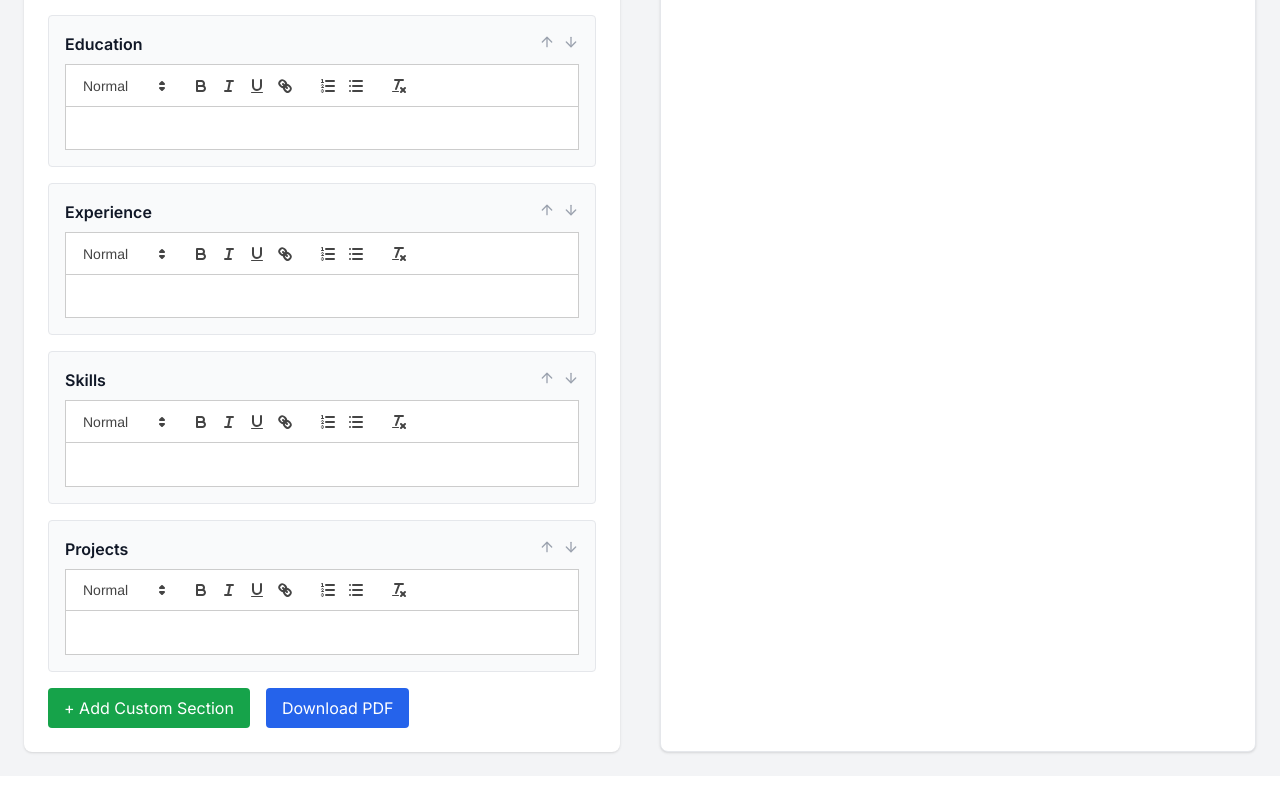
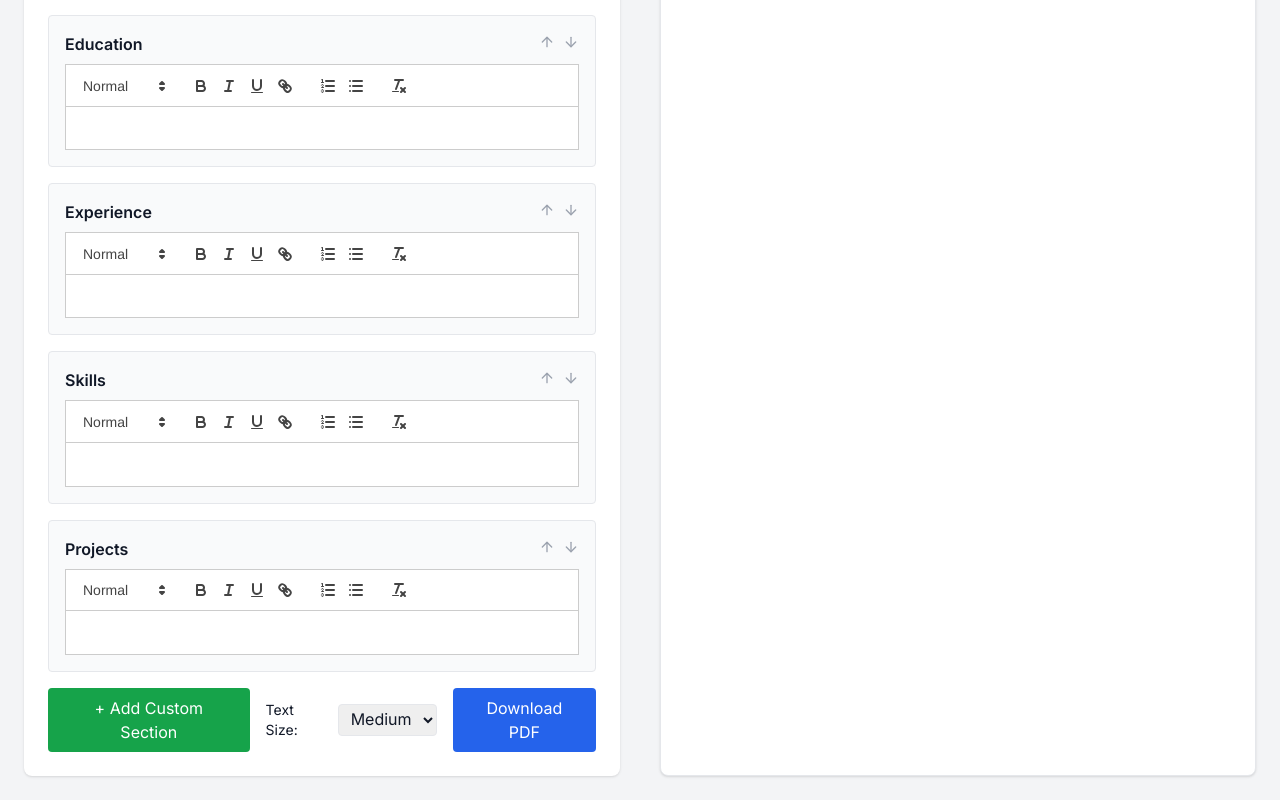
Before and after one commit to gogoyal/job-tracker, a React (Create React App) app in the folder client/: page /resume-builder in a window 1280 px wide. Shown: the part 591-1391 px from the top of the page. Before the commit the page ends 1367 px from the top, so only its background shows below. Built offline with nearby package versions, Linux system fonts and the light colour scheme.

Commit message:
✅ Added  text size variations

```diff
--- a/client/src/components/ResumePreview.js
+++ b/client/src/components/ResumePreview.js
@@ -1,9 +1,19 @@
 import React from "react";
 
-const ResumePreview = ({ sections, profileImage }) => {
+const ResumePreview = ({
+  sections,
+  profileImage,
+  fontSize = "14px",
+  theme = "blue",
+}) => {
+  // Get dynamic title color based on theme
+  const getTitleColor = () => {
+    return theme === "dark" ? "text-gray-700" : "text-blue-600";
+  };
+
   return (
     <div className="space-y-4">
-      {/* Profile Image (only if uploaded) */}
+      {/* Profile Image */}
       {profileImage && (
         <div className="flex justify-center mb-4">
           <img
@@ -14,12 +24,18 @@ const ResumePreview = ({ sections, profileImage }) => {
         </div>
       )}
 
-      {/* Render each non-empty section */}
+      {/* Resume Sections */}
       {sections.map((section) =>
         section.value.trim() ? (
           <div key={section.id} className="mb-4">
-            <h2 className="text-lg font-bold text-blue-600">{section.title}</h2>
-            <p className="text-sm whitespace-pre-line">{section.value}</p>
+            <h2 className={`text-lg font-bold ${getTitleColor()}`}>
+              {section.title}
+            </h2>
+            <div
+              className="text-sm whitespace-pre-line"
+              style={{ fontSize }}
+              dangerouslySetInnerHTML={{ __html: section.value }}
+            />
           </div>
         ) : null
       )}
--- a/client/src/pages/ResumeBuilder.js
+++ b/client/src/pages/ResumeBuilder.js
@@ -26,6 +26,7 @@ const ResumeBuilder = () => {
   const [showTitleInput, setShowTitleInput] = useState(false);
   const [profileImage, setProfileImage] = useState("");
   const [imageSize, setImageSize] = useState(100);
+  const [fontSize, setFontSize] = useState("14px");
 
   const handleImageChange = (e) => {
     const file = e.target.files[0];
@@ -214,6 +215,20 @@ const ResumeBuilder = () => {
               >
                 + Add Custom Section
               </button>
+              <div className="flex items-center space-x-2">
+                <label className="text-sm font-medium">Text Size:</label>
+                <select
+                  value={fontSize}
+                  onChange={(e) => setFontSize(e.target.value)}
+                  className="border rounded px-2 py-1"
+                >
+                  <option value="12px">Small</option>
+                  <option value="14px">Medium</option>
+                  <option value="16px">Large</option>
+                  <option value="18px">X-Large</option>
+                </select>
+              </div>
+
               <button
                 onClick={handleDownload}
                 className="bg-blue-600 hover:bg-blue-700 text-white px-4 py-2 rounded"
```
